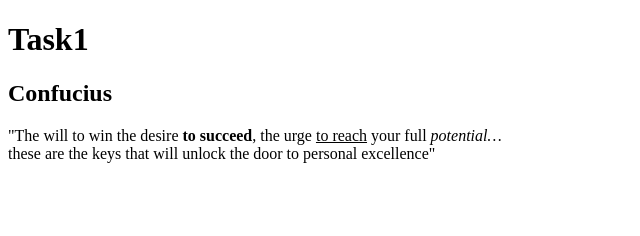
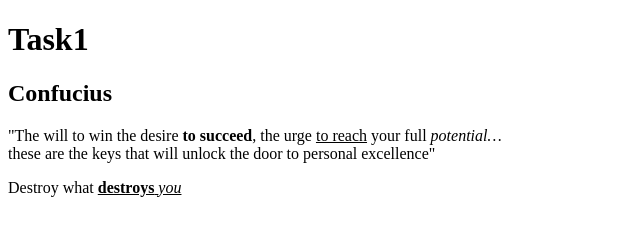
Before and after one commit to Lutsena/html, a plain HTML site: page index.html in a window 1280 px wide. Shown: the whole page, without its empty margins (0-640 px from the left). Drawn offline with Linux system fonts and the light colour scheme.

Commit message:
added  2 text & stylized 2  text

```diff
--- a/index.html
+++ b/index.html
@@ -10,5 +10,8 @@
 <p>
     "The will to win the desire <strong>to succeed</strong>, the urge <u>to reach</u> your full <em>potential…</em> <br>these are the keys that will unlock the door to personal excellence"
 </p>
+<p>
+    Destroy what <u><strong>destroys</strong> <em>you</em></u>
+</p>
 </body>
 </html>
```
